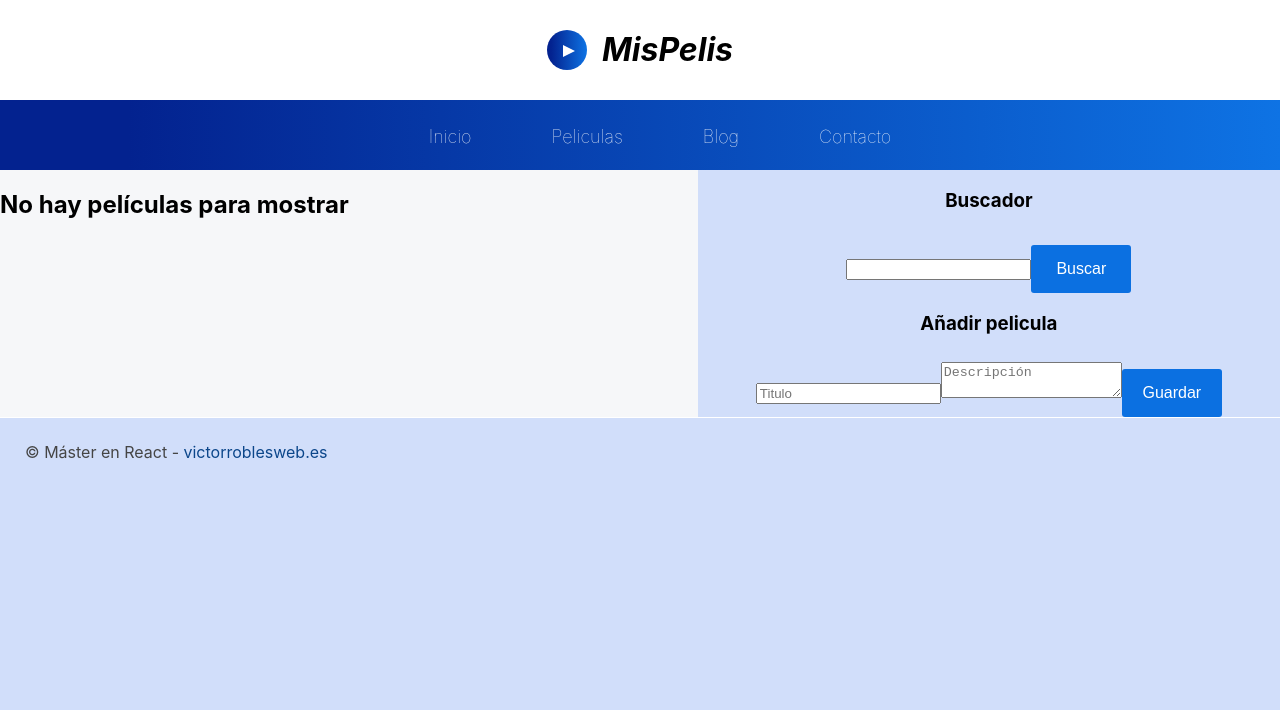
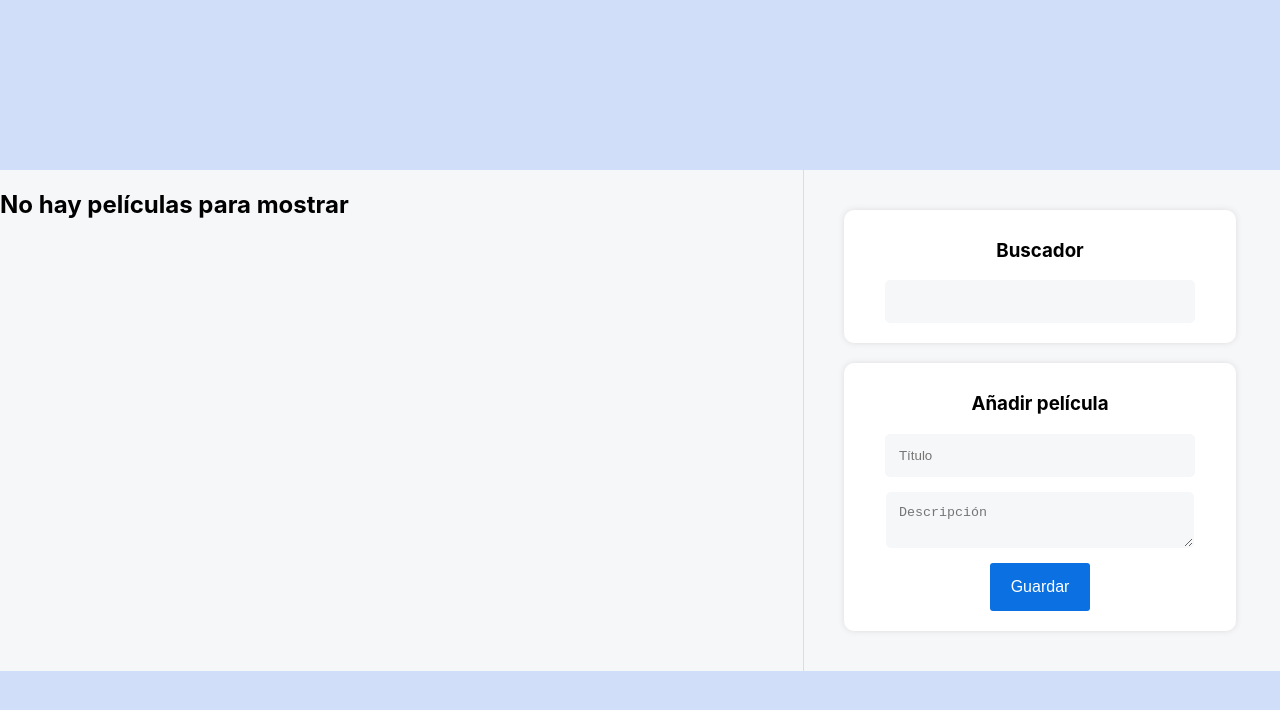
Before and after one commit to marckes04/Movie-Portfolio, a React (Create React App) app in the folder project1/: page / in a window 1280 px wide. Shown: the top 710 px of the page. Built offline with nearby package versions, Linux system fonts and the light colour scheme.

Commit message:
Added Files

```diff
--- a/project1/src/App.js
+++ b/project1/src/App.js
@@ -1,57 +1,24 @@
 import { useState } from "react";
-import { Creator } from "./components/Creator";
 import { Lists } from "./components/Lists";
 import { Searcher } from "./components/Searcher";
-
-
+import { Creator } from "./components/Creator";
 
 function App() {
-
-    const[listadoState, setListadoState] = useState([]);
+  // Siempre inicializar con []
+  const [listadoState, setListadoState] = useState([]);
 
   return (
-     <div className="layout">
+    <div className="layout">
+      <section id="content" className="content">
+        <Lists listadoState={listadoState} setListadoState={setListadoState} />
+      </section>
 
-        <header className="header">
-            <div className="logo">
-                <div className="play"></div>
-            </div>
-
-            <h1>MisPelis</h1>
-        </header>
-
-
-        <nav className="nav">
-            <ul>
-                <li><a href="#">Inicio</a></li>
-                <li><a href="#">Peliculas</a></li>
-                <li><a href="#">Blog</a></li>
-                <li><a href="#">Contacto</a></li>
-            </ul>
-        </nav>
-
-
-        <section id="content" className="content">
-
-         <Lists listadoState={listadoState} setListadoState={setListadoState}/>
-
-        </section>
-
-
-        <aside classNameName="lateral">
-
-            <Searcher />
-            <Creator setListadoState={setListadoState} />
-        </aside>
-
-
-        <footer className="footer">
-            &copy; Máster en React - <a href="https://victorroblesweb.es">victorroblesweb.es</a>
-        </footer>
-
+      <aside className="lateral">
+        {/* IMPORTANTE: El buscador recibe ambos props */}
+        <Searcher listadoState={listadoState} setListadoState={setListadoState} />
+        <Creator setListadoState={setListadoState} />
+      </aside>
     </div>
-
   );
 }
-
 export default App;
--- a/project1/src/Helpers/GuardarEnStorage.js
+++ b/project1/src/Helpers/GuardarEnStorage.js
@@ -1,21 +1,19 @@
-
-
-
 export const GuardarEnStorage = (clave, elemento) => {
 
+    // 1. Obtener lo que ya hay (si no hay nada, será null)
     let elementos = JSON.parse(localStorage.getItem(clave));
 
-
+    // 2. Comprobar si es un array
     if(Array.isArray(elementos)){
         elementos.push(elemento);
-        } else
-        {
+    } else {
+        // Si es la primera vez (null), creamos el array con el primer elemento
         elementos = [elemento];
     }
 
-        localStorage.setItem(clave,JSON.stringify(elementos));
+    // 3. Guardar en LocalStorage
+    localStorage.setItem(clave, JSON.stringify(elementos));
 
+    // 4. Devolver el elemento
     return elemento;
-
-
 }
--- a/project1/src/components/Creator.js
+++ b/project1/src/components/Creator.js
@@ -1,60 +1,87 @@
-import React, { useState } from 'react'
-import{GuardarEnStorage} from "../Helpers/GuardarEnStorage";
+import React, { useState } from 'react';
+import { GuardarEnStorage } from '../Helpers/GuardarEnStorage';
 
-export const Creator = ({setListadoState}) => {
+export const Creator = ({ setListadoState }) => {
 
-    const title = "Añadir pelicula";
+    const tituloComponente = "Añadir película";
+
+    // Estado local para el formulario
     const [peliState, setPeliState] = useState({
-        titulo : '',
-        descripcion : ''
-    })
+        titulo: '',
+        descripcion: ''
+    });
 
     const conseguirDatosForm = e => {
         e.preventDefault();
-//conseguir datos del formulario
+
+        // 1. Obtener datos del formulario
         let target = e.target;
         let titulo = target.titulo.value;
         let descripcion = target.descripcion.value;
 
-        alert("El titulo es: " + titulo + " y la descripción es: " + descripcion);
-
-        //crear objeto de la pelicula a guardar
+        // 2. Crear el objeto de la película
         let peli = {
-            id : new Date().getTime(),
-            titulo: titulo,
-            descripcion: descripcion
+            id: new Date().getTime(),
+            titulo,
+            descripcion
         };
 
+        // 3. Guardar en el estado local del componente
         setPeliState(peli);
 
-        //actualizar estado del listado principal
-        setListadoState( elementos => {
+        // 4. ACTUALIZAR EL ESTADO PRINCIPAL (Aquí es donde se conectan Lists y Searcher)
+        // Usamos una función dentro de setListadoState para asegurar que tenemos
+        // el listado más reciente y no lo perdemos.
+        setListadoState(elementos => {
+            // Si por algún error 'elementos' no es un array, creamos uno nuevo
+            if (!Array.isArray(elementos)) {
+                return [peli];
+            }
+            // Retornamos el array anterior MÁS la película nueva
             return [...elementos, peli];
         });
 
-            GuardarEnStorage("peli", peli);
+        // 5. Guardar en el LocalStorage usando tu Helper
+        // IMPORTANTE: Asegúrate de usar siempre "pelis" en plural
+        GuardarEnStorage("pelis", peli);
 
-
+        // 6. (Opcional) Limpiar el formulario después de guardar
+        target.reset();
     }
 
+    return (
+        <div className="add">
+            <h3 className="title">{tituloComponente}</h3>
 
-return (
-    <div>
-        <div className="add">
-                <h3 className="title">{title}</h3>
+            {/* Mostrar el título de la película recién creada solo para confirmar */}
+            {(peliState.titulo && peliState.descripcion) && (
+                <div className="peli_creada">
+                    <strong>Has creado la película: {peliState.titulo}</strong>
+                </div>
+            )}
+
             <form onSubmit={conseguirDatosForm}>
-                    <input  type="text"
+                <input
+                    type="text"
                     id="titulo"
                     name="titulo"
-                            placeholder="Titulo" />
+                    placeholder="Título"
+                    required
+                />
 
                 <textarea
                     id="descripcion"
                     name="descripcion"
-                        placeholder="Descripción"></textarea>
-                    <input type="submit" id="save" value="Guardar" />
+                    placeholder="Descripción"
+                    required
+                ></textarea>
+
+                <input
+                    type="submit"
+                    id="save"
+                    value="Guardar"
+                />
             </form>
         </div>
-    </div>
-  )
+    );
 }
--- a/project1/src/components/Lists.js
+++ b/project1/src/components/Lists.js
@@ -1,34 +1,53 @@
-import React, { useEffect, useState } from 'react'
+import React, { useEffect, useState } from 'react';
 import { Editar } from './Editar';
 
 export const Lists = ({ listadoState, setListadoState }) => {
 
+    // Estado para controlar qué película se está editando
     const [editar, setEditar] = useState(0);
 
     useEffect(() => {
-        // Carga inicial
+        // Carga inicial de datos desde el LocalStorage
+        conseguirPeliculas();
+    }, []);
+
+    const conseguirPeliculas = () => {
         let pelis = JSON.parse(localStorage.getItem("pelis")) || [];
         setListadoState(pelis);
-    }, [setListadoState]);
+        return pelis;
+    }
 
     const borraPeli = (id) => {
-        let nuevo_array = listadoState.filter(peli => peli.id !== parseInt(id));
-        setListadoState(nuevo_array);
-        localStorage.setItem("pelis", JSON.stringify(nuevo_array));
+        // 1. Obtener películas almacenadas
+        let pelis_almacenadas = JSON.parse(localStorage.getItem("pelis")) || [];
+
+        // 2. Filtrar para eliminar la que no queremos
+        let nuevo_array_peliculas = pelis_almacenadas.filter(peli => peli.id !== parseInt(id));
+
+        // 3. Actualizar estado del listado
+        setListadoState(nuevo_array_peliculas);
+
+        // 4. Actualizar datos en el LocalStorage
+        localStorage.setItem("pelis", JSON.stringify(nuevo_array_peliculas));
     }
 
     return (
         <>
             {listadoState.length > 0 ? (
-                listadoState.map(peli => (
+                listadoState.map(peli => {
+                    return (
                         <article key={peli.id} className="peli-item">
                             <h3 className="title">{peli.titulo}</h3>
                             <p className="description">{peli.descripcion}</p>
 
-                        <button className="edit" onClick={() => setEditar(peli.id)}>Editar</button>
-                        <button className="delete" onClick={() => borraPeli(peli.id)}>Borrar</button>
+                            <button className="edit" onClick={() => setEditar(peli.id)}>
+                                Editar
+                            </button>
+                            <button className="delete" onClick={() => borraPeli(peli.id)}>
+                                Borrar
+                            </button>
 
-                        {/* Si el ID coincide, mostramos el formulario de edición */}
+                            {/* Aparece el formulario de editar si el ID coincide */}
                             {editar === peli.id && (
                                 <Editar
                                     peli={peli}
@@ -38,10 +57,11 @@
                                 />
                             )}
                         </article>
-                ))
+                    );
+                })
             ) : (
                 <h2>No hay películas para mostrar</h2>
             )}
         </>
-    )
+    );
 }
--- a/project1/src/components/Searcher.js
+++ b/project1/src/components/Searcher.js
@@ -1,13 +1,35 @@
-import React from 'react'
+import React, { useState } from 'react';
 
-export const Searcher = () => {
+export const Searcher = ({ listadoState, setListadoState }) => {
+  const [busqueda, setBusqueda] = useState('');
+
+  const buscarPeli = (e) => {
+    let valor = e.target.value;
+    setBusqueda(valor);
+
+    // SEGURIDAD 1: Leer del storage y asegurar que sea un Array
+    let pelis_almacenadas = JSON.parse(localStorage.getItem("pelis"));
+    if (!Array.isArray(pelis_almacenadas)) pelis_almacenadas = [];
+
+    // SEGURIDAD 2: Filtrar sobre el array seguro
+    let pelis_encontradas = pelis_almacenadas.filter(peli => {
+      return peli.titulo.toLowerCase().includes(valor.toLowerCase());
+    });
+
+    // SEGURIDAD 3: Si borra el texto, restaurar todo
+    if (valor.trim().length === 0) {
+      pelis_encontradas = pelis_almacenadas;
+    }
+
+    setListadoState(pelis_encontradas);
+  };
+
   return (
-      <div className="search">
-                <h3 className="title">Buscador</h3>
-                <form>
-                    <input type="text" id="search_field" />
-                    <button id="search">Buscar</button>
-                </form>
-            </div>
-  )
-}
+    <div className="search">
+      <h3 className="title">Buscador</h3>
+      <form onSubmit={e => e.preventDefault()}>
+        <input type="text" value={busqueda} onChange={buscarPeli} autoComplete="off" />
+      </form>
+    </div>
+  );
+};
```
Lines whose indentation alone changed are shown as unchanged.
